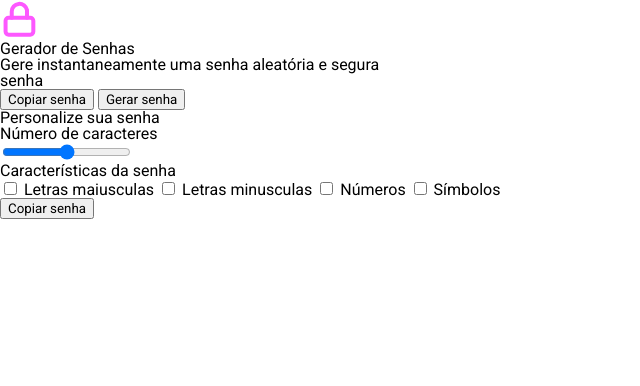
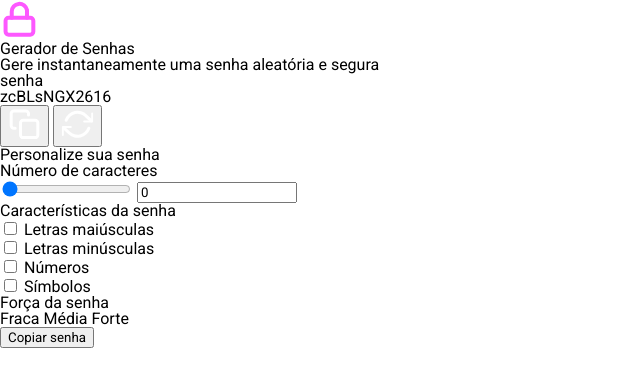
Before and after one commit to MariaEmiliaCastro/gerador-de-senhas, a website: page index.html in a window 1280 px wide. Shown: the whole page, without its empty margins (0-640 px from the left). Drawn offline with Linux system fonts and the light colour scheme.

Commit message:
refactor: improve generator layout, add button icons

```diff
--- a/index.html
+++ b/index.html
@@ -39,41 +39,119 @@
           <h2>Gere instantaneamente uma senha aleatória e segura</h2>
         </div>
         <div class="password-generator__password-display">
-          <span>senha</span>
-          <h4></h4>
-          <div>
+          <div class="password-generator__password-display-text">
+            <span>senha</span>
+            <h4>zcBLsNGX2616</h4>
+          </div>
+          <div class="password-generator__action-buttons">
             <button class="password-generator__action-button">
-              Copiar senha
+              <svg
+                width="33"
+                height="33"
+                viewBox="0 0 33 33"
+                fill="none"
+                xmlns="http://www.w3.org/2000/svg"
+              >
+                <path
+                  d="M27.1667 12.2725H15.1667C13.6939 12.2725 12.5 13.4664 12.5 14.9391V26.9391C12.5 28.4119 13.6939 29.6058 15.1667 29.6058H27.1667C28.6394 29.6058 29.8333 28.4119 29.8333 26.9391V14.9391C29.8333 13.4664 28.6394 12.2725 27.1667 12.2725Z"
+                  stroke="white"
+                  stroke-width="3"
+                  stroke-linecap="round"
+                  stroke-linejoin="round"
+                />
+                <path
+                  d="M7.1665 20.2725H5.83317C5.12593 20.2725 4.44765 19.9915 3.94755 19.4914C3.44746 18.9913 3.1665 18.313 3.1665 17.6058V5.6058C3.1665 4.89856 3.44746 4.22028 3.94755 3.72018C4.44765 3.22008 5.12593 2.93913 5.83317 2.93913H17.8332C18.5404 2.93913 19.2187 3.22008 19.7188 3.72018C20.2189 4.22028 20.4998 4.89856 20.4998 5.6058V6.93913"
+                  stroke="white"
+                  stroke-width="3"
+                  stroke-linecap="round"
+                  stroke-linejoin="round"
+                />
+              </svg>
             </button>
             <button class="password-generator__action-button">
-              Gerar senha
+              <svg
+                width="33"
+                height="33"
+                viewBox="0 0 33 33"
+                fill="none"
+                xmlns="http://www.w3.org/2000/svg"
+              >
+                <g clip-path="url(#clip0_206_276)">
+                  <path
+                    d="M31.1665 5.60579V13.6058H23.1665"
+                    stroke="white"
+                    stroke-width="2"
+                    stroke-linecap="round"
+                    stroke-linejoin="round"
+                  />
+                  <path
+                    d="M1.8335 26.9391V18.9391H9.8335"
+                    stroke="white"
+                    stroke-width="2"
+                    stroke-linecap="round"
+                    stroke-linejoin="round"
+                  />
+                  <path
+                    d="M5.18016 12.2725C5.85639 10.3615 7.00567 8.653 8.52078 7.30636C10.0359 5.95971 11.8674 5.01882 13.8445 4.57148C15.8216 4.12413 17.8798 4.18492 19.8271 4.74816C21.7743 5.31141 23.5472 6.35875 24.9802 7.79247L30.1668 12.6058M2.8335 19.9391L8.02016 24.7525C9.45316 26.1862 11.226 27.2335 13.1732 27.7968C15.1205 28.36 17.1787 28.4208 19.1558 27.9735C21.1329 27.5261 22.9644 26.5852 24.4795 25.2386C25.9946 23.8919 27.1439 22.1834 27.8202 20.2725"
+                    stroke="white"
+                    stroke-width="3"
+                    stroke-linecap="round"
+                    stroke-linejoin="round"
+                  />
+                </g>
+                <defs>
+                  <clipPath id="clip0_206_276">
+                    <rect
+                      width="32"
+                      height="32"
+                      fill="white"
+                      transform="translate(0.5 0.272461)"
+                    />
+                  </clipPath>
+                </defs>
+              </svg>
             </button>
           </div>
         </div>
+        <div class="password-generator__divider"></div>
         <div class="password-generator__password-configuration">
           <h3>Personalize sua senha</h3>
           <div class="password-generator__options">
             <div class="password-generator__option">
               <h4 for="password-length">Número de caracteres</h4>
-              <input type="range" min="-10" max="10" />
+              <input
+                type="range"
+                min="0"
+                max="20"
+                value="0"
+                id="password-length"
+              />
+              <input
+                type="number"
+                class="password-generator__length-text"
+                value="0"
+              />
             </div>
             <div class="password-generator__option">
-              <fieldset>
-                <legend>Características da senha</legend>
+              <h4>Características da senha</h4>
+              <div class="password-generator__checkbox-wrapper">
                 <input
                   type="checkbox"
                   id="uppercase-letters"
-                  class="password-generator__option-checkbox"
                   value="Letras maiusculas"
                 />
-                <label for="uppercase-letters">Letras maiusculas</label>
+                <label for="uppercase-letters">Letras maiúsculas</label>
+              </div>
+              <div class="password-generator__checkbox-wrapper">
                 <input
                   type="checkbox"
                   id="lowercase-letters"
                   class="password-generator__option-checkbox"
                   value="Letras minusculas"
                 />
-                <label for="lowercase-letters">Letras minusculas</label>
+                <label for="lowercase-letters">Letras minúsculas</label>
+              </div>
+              <div class="password-generator__checkbox-wrapper">
                 <input
                   type="checkbox"
                   id="numbers"
@@ -81,6 +159,8 @@
                   value="Números"
                 />
                 <label for="numbers">Números</label>
+              </div>
+              <div class="password-generator__checkbox-wrapper">
                 <input
                   type="checkbox"
                   id="symbols"
@@ -88,12 +168,20 @@
                   value="Símbolos"
                 />
                 <label for="symbols">Símbolos</label>
-              </fieldset>
+              </div>
             </div>
-            <div class="password-generator__option"></div>
+            <div class="password-generator__option">
+              <h4>Força da senha</h4>
+              <div class="password-generator__strength"></div>
+              <div class="password-generator__strength-text">
+                <span>Fraca</span>
+                <span>Média</span>
+                <span>Forte</span>
+              </div>
+            </div>
           </div>
         </div>
-        <button class="password-generator__button">Copiar senha</button>
+        <button class="password-generator__copy-button">Copiar senha</button>
       </div>
     </main>
   </body>
```
